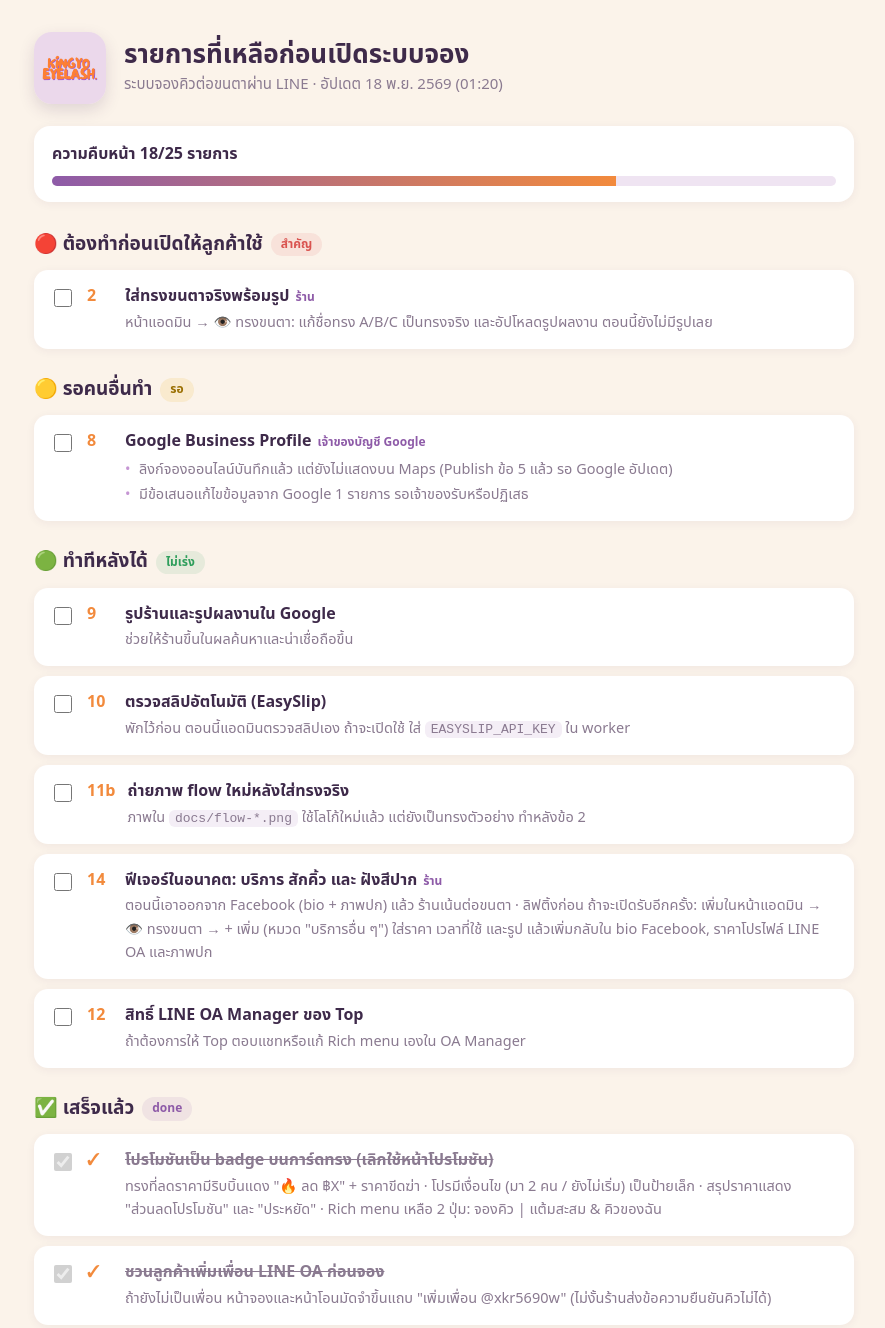
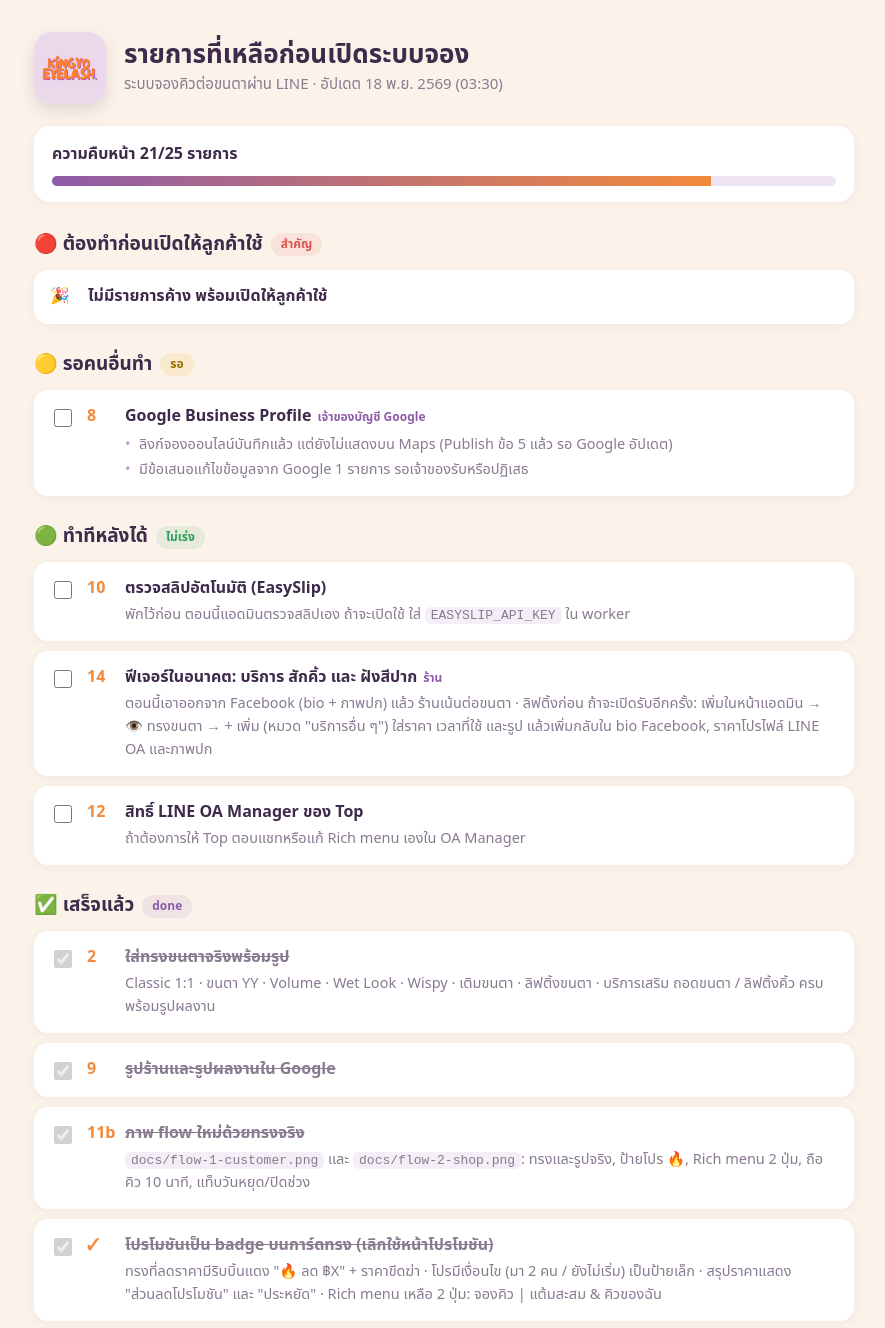
Before and after one commit to chayanaphat/lash-booking, a plain HTML site: page docs/launch-checklist.html in a window 1280 px wide. Shown: the top 1328 px of the page, without its empty margins (196-1081 px from the left). Drawn offline with Linux system fonts and the light colour scheme; a web font is replaced by a local one.

Commit message:
Flow infographics rebuilt with real styles/photos; checklist: 2, 9, 11b done
Co-Authored-By: Claude Opus 5.5 <noreply@anthropic.com>
Claude-Session: https://claude.ai/code/session_015j3u2p8DaSriWNzgpYPftL

```diff
--- a/docs/launch-checklist.html
+++ b/docs/launch-checklist.html
@@ -51,7 +51,7 @@
     <img src="logo-square.png" alt="Kingyo Eyelash">
     <div>
       <h1>รายการที่เหลือก่อนเปิดระบบจอง</h1>
-      <p class="sub">ระบบจองคิวต่อขนตาผ่าน LINE · อัปเดต 18 พ.ย. 2569 (01:20)</p>
+      <p class="sub">ระบบจองคิวต่อขนตาผ่าน LINE · อัปเดต 18 พ.ย. 2569 (03:30)</p>
     </div>
   </header>
 
@@ -63,10 +63,7 @@
   <section>
     <h2>🔴 ต้องทำก่อนเปิดให้ลูกค้าใช้ <span class="tag t-red">สำคัญ</span></h2>
     <ul>
-      <li><input type="checkbox" data-id="2"><span class="n">2</span><div>
-        <div class="t">ใส่ทรงขนตาจริงพร้อมรูป<span class="who">ร้าน</span></div>
-        <div class="d">หน้าแอดมิน → 👁️ ทรงขนตา: แก้ชื่อทรง A/B/C เป็นทรงจริง และอัปโหลดรูปผลงาน ตอนนี้ยังไม่มีรูปเลย</div>
-      </div></li>
+      <li><span class="n">🎉</span><div><div class="t">ไม่มีรายการค้าง พร้อมเปิดให้ลูกค้าใช้</div></div></li>
     </ul>
   </section>
 
@@ -86,17 +83,9 @@
   <section>
     <h2>🟢 ทำทีหลังได้ <span class="tag t-green">ไม่เร่ง</span></h2>
     <ul>
-      <li><input type="checkbox" data-id="9"><span class="n">9</span><div>
-        <div class="t">รูปร้านและรูปผลงานใน Google</div>
-        <div class="d">ช่วยให้ร้านขึ้นในผลค้นหาและน่าเชื่อถือขึ้น</div>
-      </div></li>
       <li><input type="checkbox" data-id="10"><span class="n">10</span><div>
         <div class="t">ตรวจสลิปอัตโนมัติ (EasySlip)</div>
         <div class="d">พักไว้ก่อน ตอนนี้แอดมินตรวจสลิปเอง ถ้าจะเปิดใช้ ใส่ <code>EASYSLIP_API_KEY</code> ใน worker</div>
-      </div></li>
-      <li><input type="checkbox" data-id="11b"><span class="n">11b</span><div>
-        <div class="t">ถ่ายภาพ flow ใหม่หลังใส่ทรงจริง</div>
-        <div class="d">ภาพใน <code>docs/flow-*.png</code> ใช้โลโก้ใหม่แล้ว แต่ยังเป็นทรงตัวอย่าง ทำหลังข้อ 2</div>
       </div></li>
       <li><input type="checkbox" data-id="14"><span class="n">14</span><div>
         <div class="t">ฟีเจอร์ในอนาคต: บริการ สักคิ้ว และ ฝังสีปาก<span class="who">ร้าน</span></div>
@@ -112,6 +101,9 @@
   <section>
     <h2>✅ เสร็จแล้ว <span class="tag t-done">done</span></h2>
     <ul>
+      <li><input type="checkbox" checked disabled><span class="n">2</span><div><div class="t">ใส่ทรงขนตาจริงพร้อมรูป</div><div class="d">Classic 1:1 · ขนตา YY · Volume · Wet Look · Wispy · เติมขนตา · ลิฟติ้งขนตา · บริการเสริม ถอดขนตา / ลิฟติ้งคิ้ว ครบพร้อมรูปผลงาน</div></div></li>
+      <li><input type="checkbox" checked disabled><span class="n">9</span><div><div class="t">รูปร้านและรูปผลงานใน Google</div></div></li>
+      <li><input type="checkbox" checked disabled><span class="n">11b</span><div><div class="t">ภาพ flow ใหม่ด้วยทรงจริง</div><div class="d"><code>docs/flow-1-customer.png</code> และ <code>docs/flow-2-shop.png</code>: ทรงและรูปจริง, ป้ายโปร 🔥, Rich menu 2 ปุ่ม, ถือคิว 10 นาที, แท็บวันหยุด/ปิดช่วง</div></div></li>
       <li><input type="checkbox" checked disabled><span class="n">✓</span><div><div class="t">โปรโมชันเป็น badge บนการ์ดทรง (เลิกใช้หน้าโปรโมชัน)</div><div class="d">ทรงที่ลดราคามีริบบิ้นแดง "🔥 ลด ฿X" + ราคาขีดฆ่า · โปรมีเงื่อนไข (มา 2 คน / ยังไม่เริ่ม) เป็นป้ายเล็ก · สรุปราคาแสดง "ส่วนลดโปรโมชัน" และ "ประหยัด" · Rich menu เหลือ 2 ปุ่ม: จองคิว | แต้มสะสม &amp; คิวของฉัน</div></div></li>
       <li><input type="checkbox" checked disabled><span class="n">✓</span><div><div class="t">ชวนลูกค้าเพิ่มเพื่อน LINE OA ก่อนจอง</div><div class="d">ถ้ายังไม่เป็นเพื่อน หน้าจองและหน้าโอนมัดจำขึ้นแถบ "เพิ่มเพื่อน @xkr5690w" (ไม่งั้นร้านส่งข้อความยืนยันคิวไม่ได้)</div></div></li>
       <li><input type="checkbox" checked disabled><span class="n">17</span><div><div class="t">ภาพปก Facebook Page ใหม่ (แบบ 1 ลาเวนเดอร์)</div><div class="d">โลโก้ใหม่ · ต่อขนตา / ลิฟติ้ง · เปิดทุกวัน 10:00–19:00 · โทร 098-450-4663 · QR สแกนจองคิวผ่าน LINE (เปิดหน้าจอง LIFF) ไฟล์: <code>docs/fb-cover.png</code> (1640×624) · เอา สักคิ้ว/ฝังสีปาก ออกจาก bio Facebook ด้วย</div></div></li>
```
Also changed, not shown: docs/flow-2-shop.png, 1 other file.
